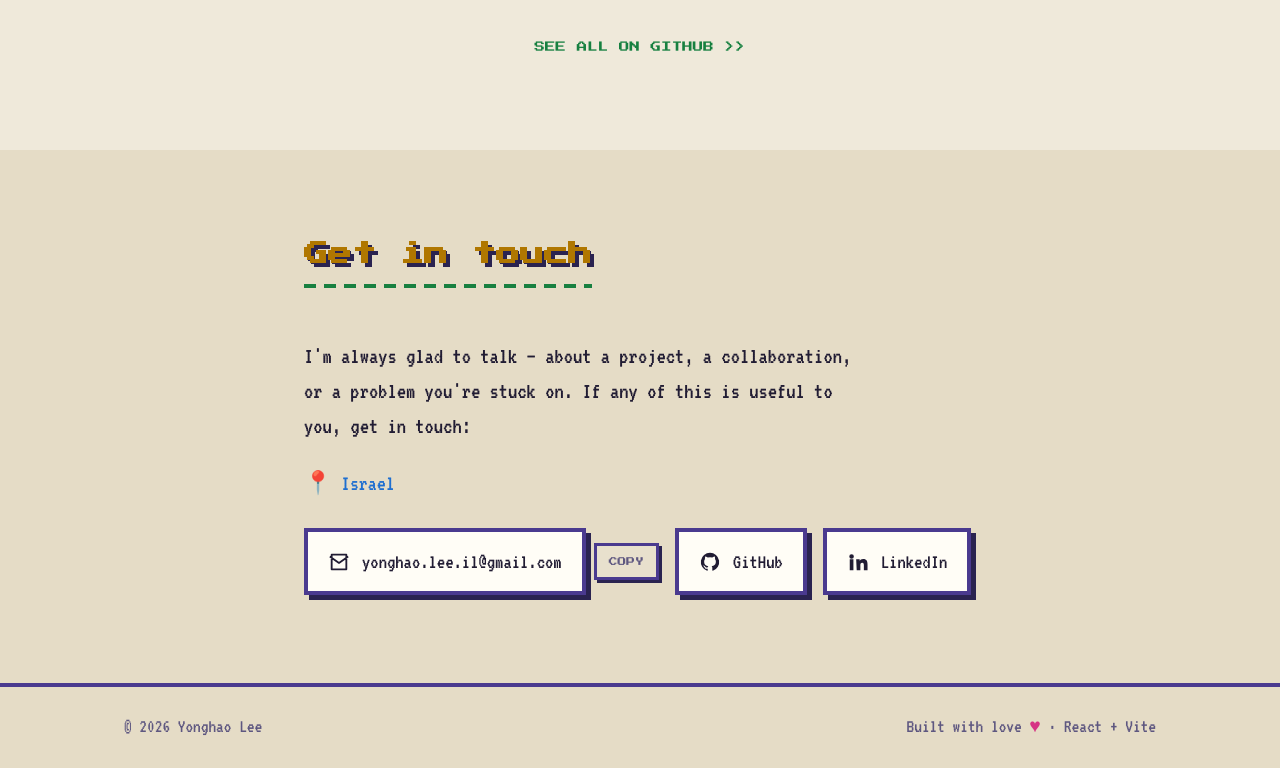
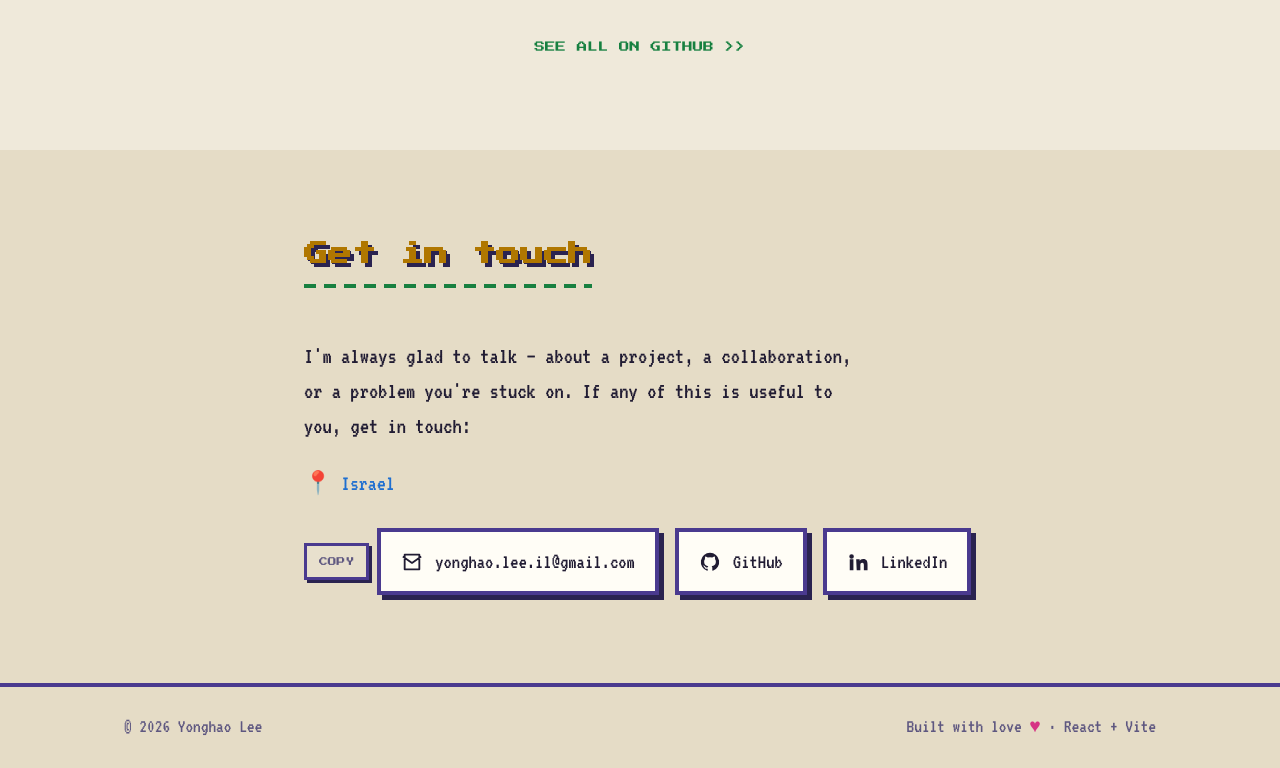
Before and after one commit to Yonghao-Lee/Yonghao-Lee.github.io, a React (Vite) app: page / in a window 1280 px wide. Shown: the part 3442-4210 px from the top of the page. Built offline with nearby package versions, Linux system fonts and the light colour scheme.

Commit message:
Move email copy button to the left of the address

```diff
--- a/src/components/Contact.jsx
+++ b/src/components/Contact.jsx
@@ -50,15 +50,6 @@ export default function Contact() {
         <ul className="contact__links">
           {entries.map((e) => (
             <li key={e.name}>
-              <a
-                className="contact__link"
-                href={e.href}
-                target={e.href.startsWith('http') ? '_blank' : undefined}
-                rel="noopener noreferrer"
-              >
-                <Icon name={e.name} />
-                <span>{e.label}</span>
-              </a>
               {e.name === 'email' && (
                 <button
                   type="button"
@@ -69,6 +60,15 @@ export default function Contact() {
                   {copied ? 'Copied!' : 'Copy'}
                 </button>
               )}
+              <a
+                className="contact__link"
+                href={e.href}
+                target={e.href.startsWith('http') ? '_blank' : undefined}
+                rel="noopener noreferrer"
+              >
+                <Icon name={e.name} />
+                <span>{e.label}</span>
+              </a>
             </li>
           ))}
         </ul>
```
